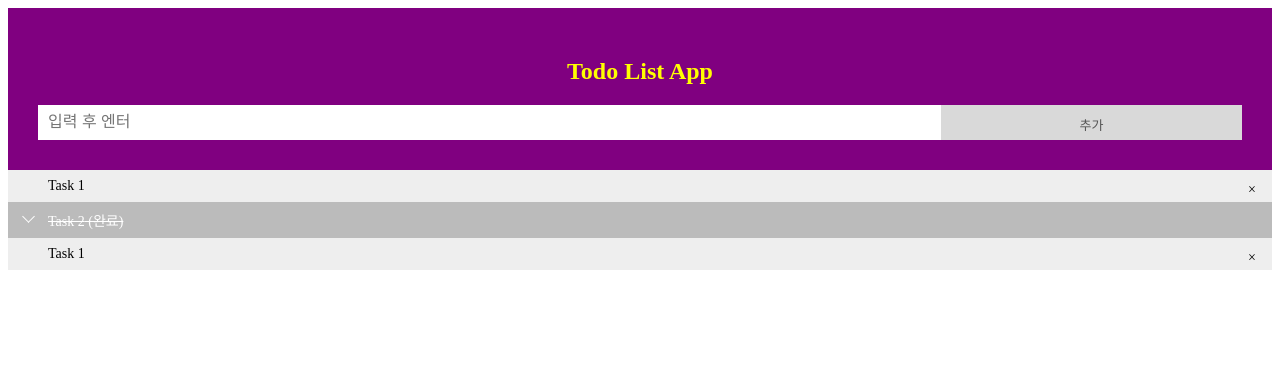
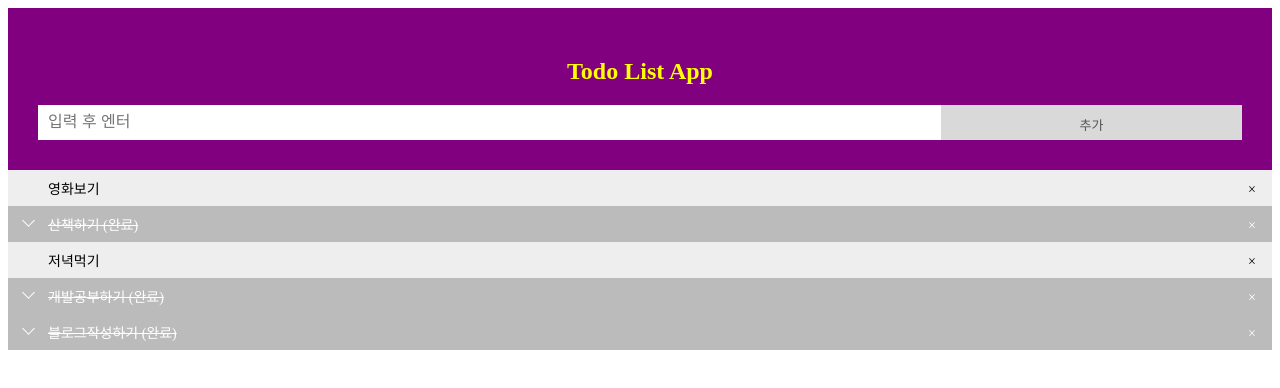
Before and after one commit to kiekk/study-todo-list-with-vue3, a Vue app: page / in a window 1280 px wide. Shown: the top 388 px of the page. Built offline with nearby package versions, Linux system fonts and the light colour scheme.

Commit message:
feat: TodoList data 추가 (#1)

```diff
--- a/src/components/TodoListApp.vue
+++ b/src/components/TodoListApp.vue
@@ -6,22 +6,24 @@
       <span class="addButton">추가</span>
     </div>
     <ul id="todolist">
-      <li>
-        <span>Task 1</span>
-        <span class="close">&#x00D7;</span>
-      </li>
-      <li class="checked">
-        <span>Task 2</span>
-        <span> (완료)</span>
-        <span class="close"></span>
-      </li>
-      <li>
-        <span>Task 1</span>
+      <li v-for="todo in todoList" :key="todo.id" :class="todo.done ? 'checked' : ''">
+        <span>{{ todo.todo }}</span>
+        <span v-if="todo.done"> (완료)</span>
         <span class="close">&#x00D7;</span>
       </li>
     </ul>
   </div>
 </template>
+
+<script setup>
+const todoList = [
+  { id: 1, todo: '영화보기', done: false },
+  { id: 2, todo: '산책하기', done: true },
+  { id: 3, todo: '저녁먹기', done: false },
+  { id: 4, todo: '개발공부하기', done: true },
+  { id: 4, todo: '블로그작성하기', done: true }
+]
+</script>
 
 <style>
 * {
```
